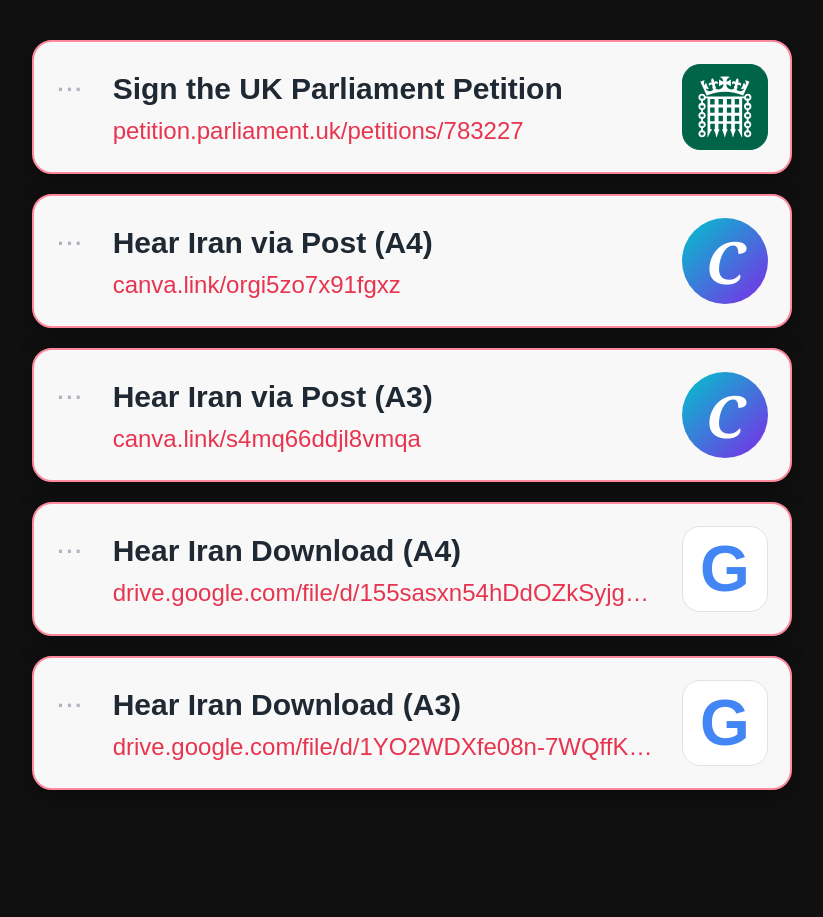
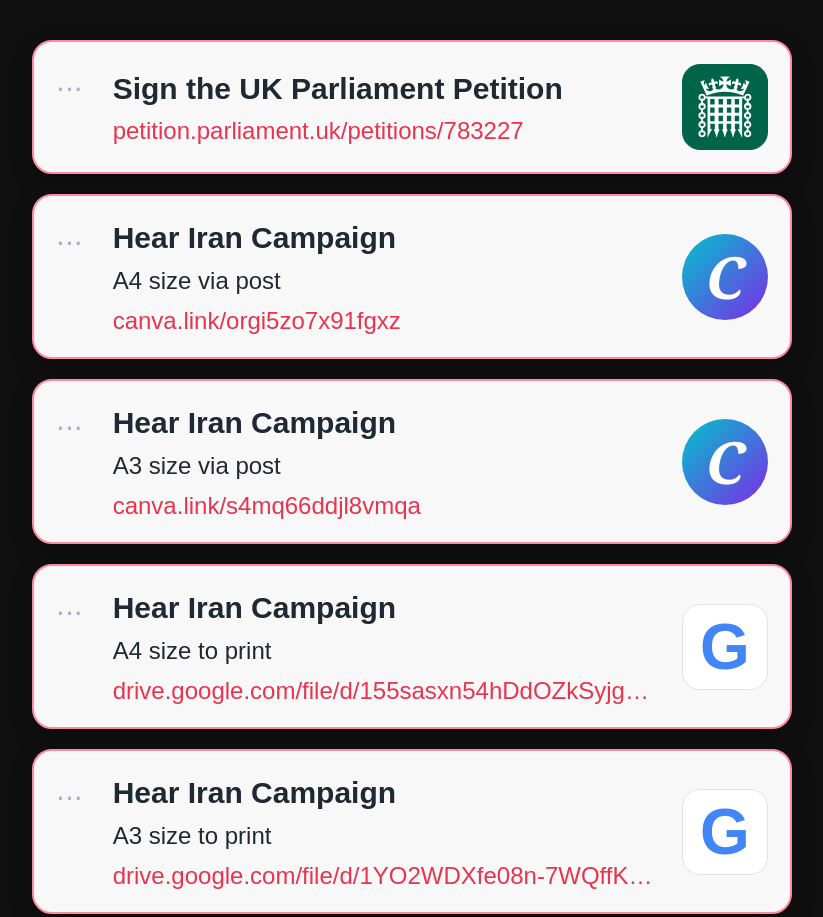
Before and after one commit to m4zzolin0/Links, a plain HTML site: page index.html in a window 1280 px wide. Shown: the whole page, without its empty margins (228-1051 px from the left). Before the commit the page ends 830 px from the top, so only its background shows below. Drawn offline with Linux system fonts and the light colour scheme.

Commit message:
Use two-line Hear Iran campaign titles with original paper sizes

```diff
--- a/index.html
+++ b/index.html
@@ -177,7 +177,7 @@
     <a class="link-card" href="https://canva.link/orgi5zo7x91fgxz" target="_blank">
       <div class="icon canva-icon">C</div>
       <div class="text">
-        <div class="title" dir="ltr" style="text-align: left;">Hear Iran via Post (A4)</div>
+        <div class="title" dir="ltr" style="text-align: left;">Hear Iran Campaign<br><span style="font-size: 0.8em; font-weight: normal;">A4 size via post</span></div>
         <div class="url">canva.link/orgi5zo7x91fgxz</div>
       </div>
       <div class="dots">...</div>
@@ -186,7 +186,7 @@
     <a class="link-card" href="https://canva.link/s4mq66ddjl8vmqa" target="_blank">
       <div class="icon canva-icon">C</div>
       <div class="text">
-        <div class="title" dir="ltr" style="text-align: left;">Hear Iran via Post (A3)</div>
+        <div class="title" dir="ltr" style="text-align: left;">Hear Iran Campaign<br><span style="font-size: 0.8em; font-weight: normal;">A3 size via post</span></div>
         <div class="url">canva.link/s4mq66ddjl8vmqa</div>
       </div>
       <div class="dots">...</div>
@@ -195,7 +195,7 @@
     <a class="link-card" href="https://drive.google.com/file/d/155sasxn54hDdOZkSyjggMmfloBqeuvjR/view?usp=drivesdk" target="_blank">
       <div class="icon google-icon">G</div>
       <div class="text">
-        <div class="title" dir="ltr" style="text-align: left;">Hear Iran Download (A4)</div>
+        <div class="title" dir="ltr" style="text-align: left;">Hear Iran Campaign<br><span style="font-size: 0.8em; font-weight: normal;">A4 size to print</span></div>
         <div class="url">drive.google.com/file/d/155sasxn54hDdOZkSyjggMmfloBqeuvjR</div>
       </div>
       <div class="dots">...</div>
@@ -204,7 +204,7 @@
     <a class="link-card" href="https://drive.google.com/file/d/1YO2WDXfe08n-7WQffKQg-tzcC0EoGlGc/view?usp=drivesdk" target="_blank">
       <div class="icon google-icon">G</div>
       <div class="text">
-        <div class="title" dir="ltr" style="text-align: left;">Hear Iran Download (A3)</div>
+        <div class="title" dir="ltr" style="text-align: left;">Hear Iran Campaign<br><span style="font-size: 0.8em; font-weight: normal;">A3 size to print</span></div>
         <div class="url">drive.google.com/file/d/1YO2WDXfe08n-7WQffKQg-tzcC0EoGlGc</div>
       </div>
       <div class="dots">...</div>
```
